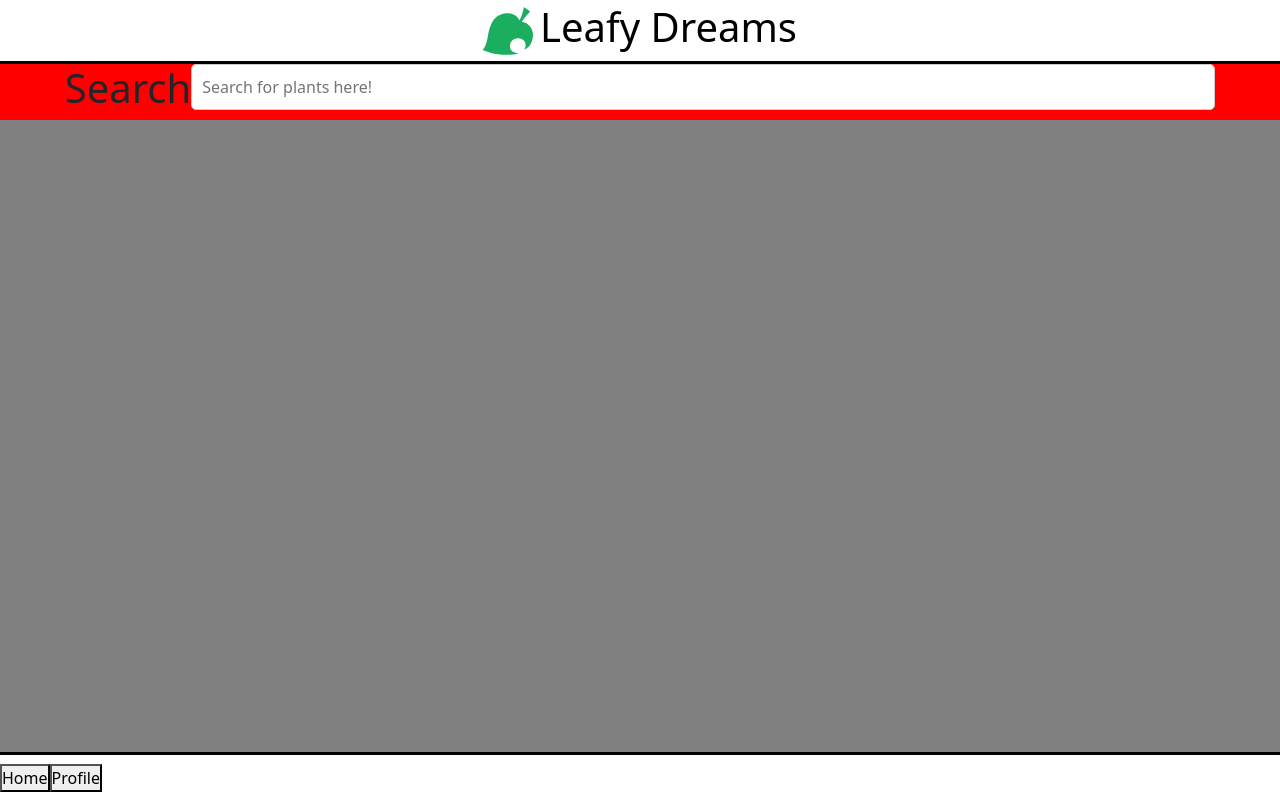
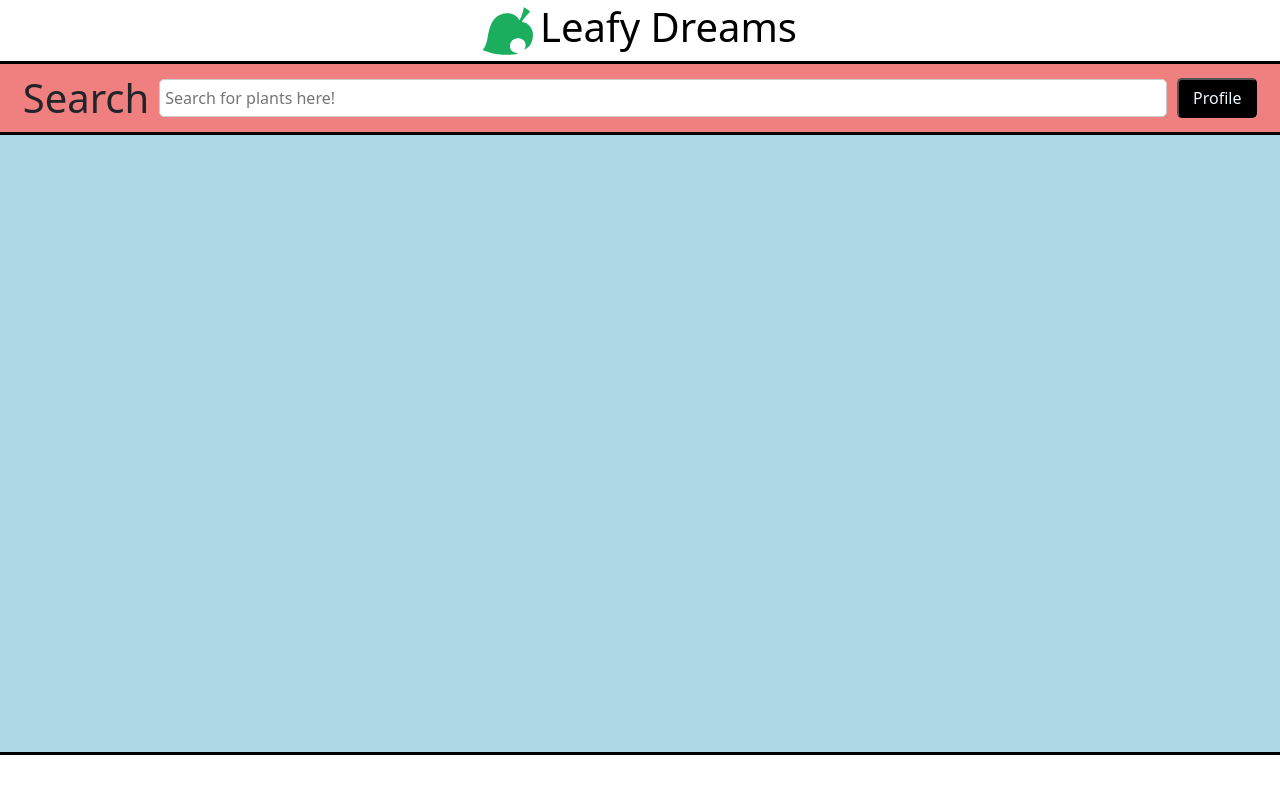
Before and after one commit to Stringer-J/Project-3-Solo, a React (Vite) app in the folder client/: page /search in a window 1280 px wide. Built offline with nearby package versions, Linux system fonts and the light colour scheme.

Commit message:
major style update on search page, no more nav bar

```diff
--- a/client/src/App.jsx
+++ b/client/src/App.jsx
@@ -31,15 +31,7 @@ function App() {
 
           <Route path="/search" element={<Search />} />
         </Routes>
-      <div className='footer'>
-      <Link to="/">
-            <button>Home</button>
-          </Link>
-
-          <Link to="/profile">
-            <button>Profile</button>
-          </Link>
-      </div>
+      <div className='footer'></div>
     </Router>
     </ApolloProvider>
     </>
--- a/client/src/index.css
+++ b/client/src/index.css
@@ -40,8 +40,3 @@
   width: 100vw;
   margin-top: auto;
 }
-
-.footer h6 {
-  /* margin-left: 15%;
-  margin-right: 15%; */
-}
--- a/client/src/pages/Profile/Profile.css
+++ b/client/src/pages/Profile/Profile.css
@@ -6,7 +6,7 @@
 }
 
 .userDiv {
-    background-color: rgba(0, 128, 0, 0.186);
+    background-color: lightgoldenrodyellow;
     height: 86vh;
     width: 100vw;
     display: flex;
@@ -89,7 +89,6 @@
     display: flex;
     align-items: center;
     justify-content: flex-start;
-
 }
 
 .plantItem button:hover {
@@ -98,12 +97,11 @@
 }
 
 .plantItem img {
-    max-width: 75px; /* Adjust as needed */
-    max-height: 75px; /* Adjust as needed */
-    width: auto; /* Maintain aspect ratio */
-    height: auto; /* Maintain aspect ratio */
-    object-fit: contain; /* Ensures the image scales within its box */
+    max-width: 75px;
+    max-height: 75px;
+    width: auto;
+    height: auto;
+    object-fit: contain;
     border-right: solid black 3px;
     margin-right: 10px;
-
 }
--- a/client/src/pages/Search/Search.css
+++ b/client/src/pages/Search/Search.css
@@ -1,17 +1,52 @@
 .searchBody {
-    background-color: grey;
+    background-color: lightblue;
     height: 86vh;
     overflow-x: hidden;
+    display: flex;
+    flex-direction: column;
 }
 
 .searchBarTop {
-    background-color: red;
+    background-color: lightcoral;
     display: flex;
     justify-content: center;
+    align-items: center;
+    padding: 10px;
+    border-bottom: solid black 3px;
+    /* margin-bottom: 15px; */
+}
+
+.searchBarTop h1 {
+    margin: 0;
+    padding: 0;
+}
+
+.searchBarTop input {
+    height: 80%;
+    padding: 5px;
+    margin-left: 10px;
+    margin-bottom: 0;
+}
+
+.searchBarTop button {
+    border-radius: 5px;
+    color: aliceblue;
+    background-color: black;
+    height: 40px;
+    width: 80px;
+    cursor: pointer;
+    margin-left: 10px;
+}
+
+.searchBarTop button:hover {
+    color: black;
+    background-color: aliceblue;
 }
 
 .searchResults {
-    /* background-color: blueviolet; */
+    display: flex;
+    justify-content: center;
+    overflow-y: auto;
 }
 
 #noImage {
@@ -40,6 +75,7 @@ ul {
     list-style-type: none;
     display: flex;
     flex-wrap: wrap;
+    margin-top: 15px;
 }
 
 ul img {
@@ -48,6 +84,7 @@ ul img {
     margin-right: 10px;
     border: black solid 3px;
     border-radius: 5px;
+    box-shadow: 0 6px 12px rgba(0, 0, 0, 0.5);
 }
 
 .singleItem {
@@ -56,7 +93,34 @@ ul img {
     align-items: center;
 }
 
-#plantLink {
-    width: 100%;
-    display: block;
+.plantLink {
+    background-color: lightseagreen;
+    color: white;
+    /* margin: 5px; */
+    border: solid black 3px;
+    border-radius: 5px;
+    width: 98%;
+    display: flex;
+    align-items: center;
+    justify-content: flex-start;
+    flex-direction: column;
+    margin-right: 18px;
+    margin-left: 18px;
+    padding: 0;
 }
+
+.plantLink:hover {
+    background-color: lightgreen;
+    color: black;
+}
+
+.plantLink img {
+    max-width: 275px;
+    max-height: 275px;
+    width: auto;
+    height: auto;
+    object-fit: contain;
+    border-right: solid black 3px;
+    margin-right: 10px;
+    margin-bottom: 10px;
+}
--- a/client/src/pages/Search/Search.jsx
+++ b/client/src/pages/Search/Search.jsx
@@ -5,6 +5,7 @@ import { useMutation } from '@apollo/client';
 import { ADD_USER_PLANT_MUTATION } from '../../utils/mutations.js';
 import { AuthContext } from '../../utils/AuthContext.jsx';
 import noImage from '../../assets/no-image-found.webp';
+import { Link } from 'react-router-dom';
 
 const Search = () => {
     const { user, updateUserPlants } = useContext(AuthContext);
@@ -95,7 +96,7 @@ const Search = () => {
                     throw new Error('Response was not okay');
                 }
                 const data = await response.json();
-                setPlants(data.data.slice(0, 24));
+                setPlants(data.data.slice(0, 30));
             } catch (error) {
                 setError(error.message);
             } finally {
@@ -116,6 +117,9 @@ const Search = () => {
             <div className='searchBarTop'>
                 <h1>Search</h1>
                 <input type='text' value={searchTerm} onChange={handleSearchChange} placeholder='Search for plants here!' />
+                <Link to="/profile">
+            <button>Profile</button>
+          </Link>
                 {error && <p>Error: {error}</p>}
             </div>
 
@@ -126,13 +130,15 @@ const Search = () => {
                         {plants.map((plant) => (
                             <li key={plant.id}>
                                 <div className='singleItem'>
+                                <p>
+                                <button className='plantLink' onClick={() => fetchPlantDetails(plant.id)}>
                                 {plant.default_image?.thumbnail ? (
                                     <img src={plant.default_image.thumbnail} alt={plant.common_name} />
                                 ) : (
                                     <img id='noImage' src={noImage} alt={plant.common_name} />
                                 )}
-                                <p>
-                                    <button id='plantLink' onClick={() => fetchPlantDetails(plant.id)}>
+
+
                                         {plant.common_name || 'No search results'}
                                     </button>
                                 </p>
```
